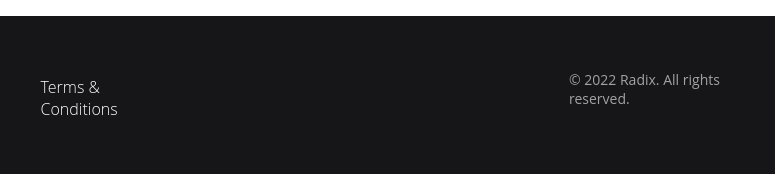
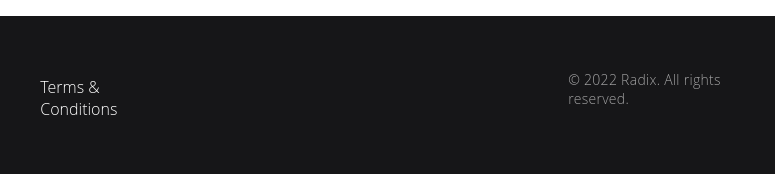
Before and after one commit to milayemelianenko/radix, a plain HTML site: page index.html in a window 1280 px wide. Shown: the part 3525-3699 px from the top of the page, 445-1220 px from the left. Drawn offline with Linux system fonts and the light colour scheme.

Commit message:
update footer

```diff
--- a/src/style.css
+++ b/src/style.css
@@ -226,4 +226,6 @@ footer p {
 footer p {
   margin-left: 400px;
   font-size: 14px;
+  font-weight: 300;
+  letter-spacing: 0.02em;
 }
```
